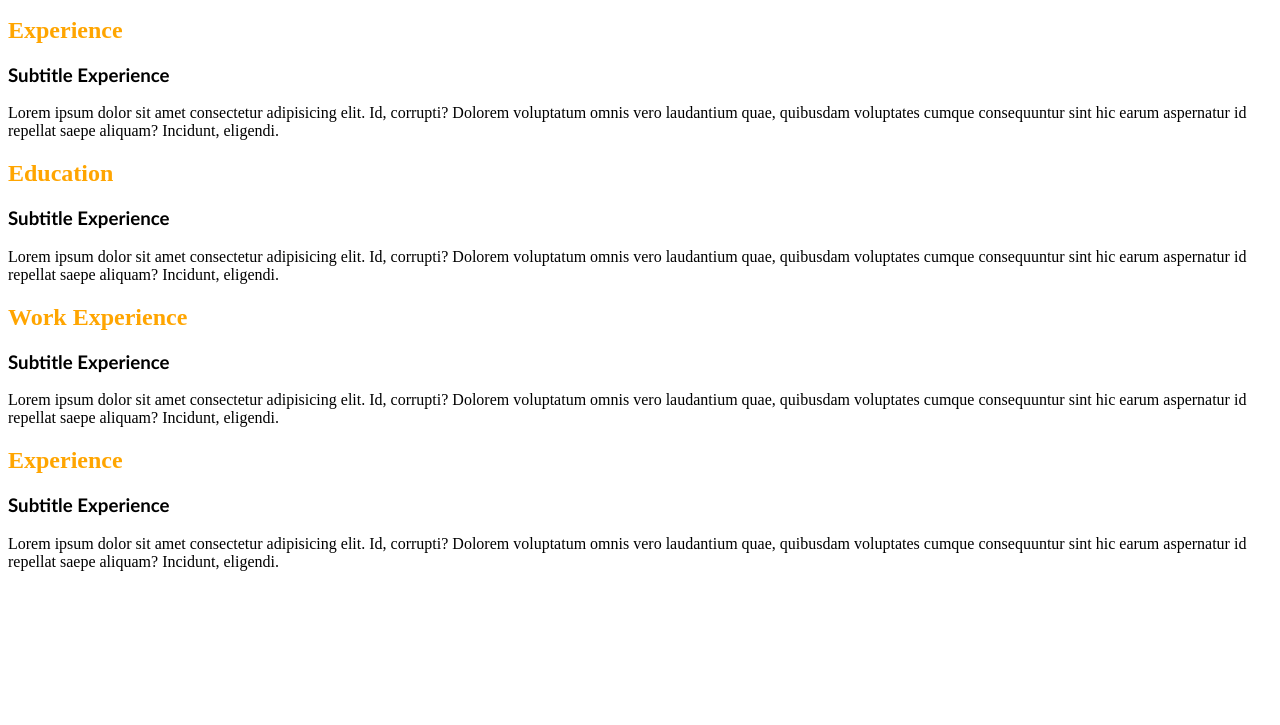
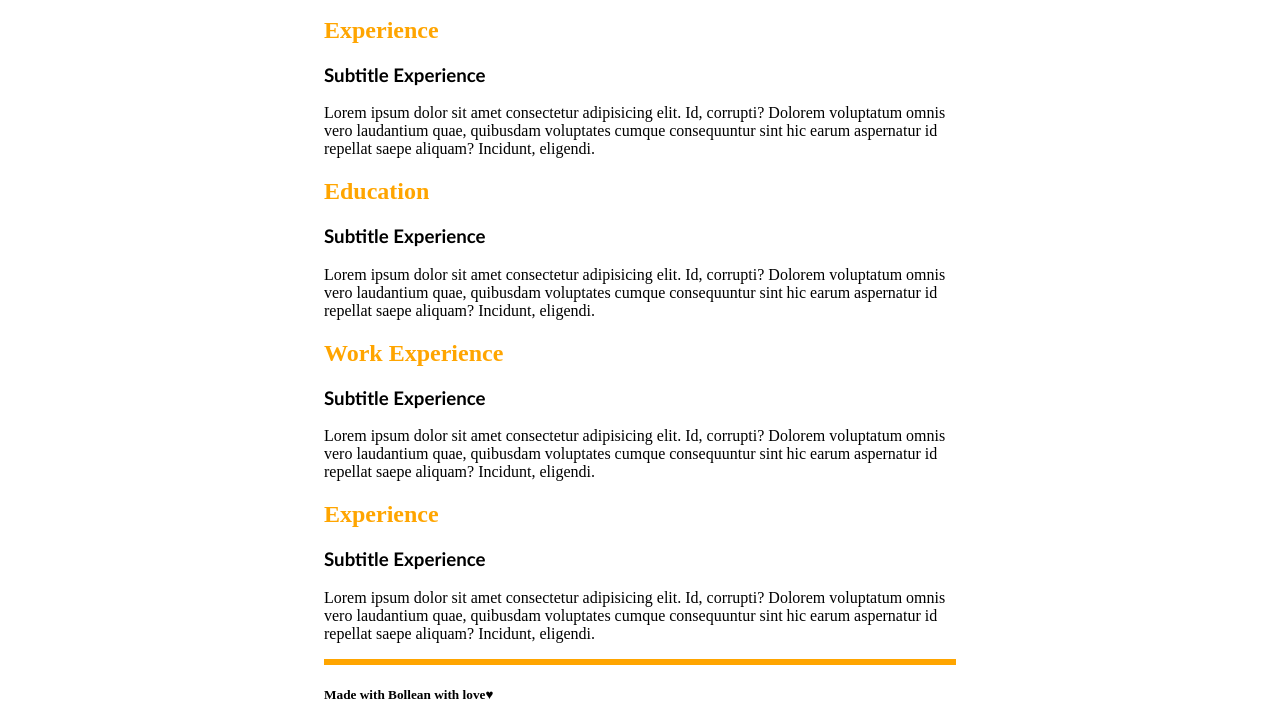
Before and after one commit to AlessioMaria5/104-lc-cv, a plain HTML site: page index.html in a window 1280 px wide. Shown: the part 398-1123 px from the top of the page. Before the commit the page ends 985 px from the top, so only its background shows below. Drawn offline with Linux system fonts and the light colour scheme.

Commit message:
Aggiunto footer 12.45

```diff
--- a/css/style.css
+++ b/css/style.css
@@ -18,3 +18,14 @@ h3 {
 
     font-family: 'Gill Sans', 'Gill Sans MT', Calibri, 'Trebuchet MS', sans-serif;
 }
+
+.contenuto {
+
+    width: 50%;
+    margin: auto;
+}
+
+hr {
+
+    border: solid orange;
+}
--- a/index.html
+++ b/index.html
@@ -48,6 +48,15 @@
 
     <footer>
 
+        <div class="contenuto">
+
+            <hr>
+        <h5>Made with Bollean with love<span>&#9829</span></h5>
+
+        </div>
+
+
+
     </footer>
 
 </body>
```
